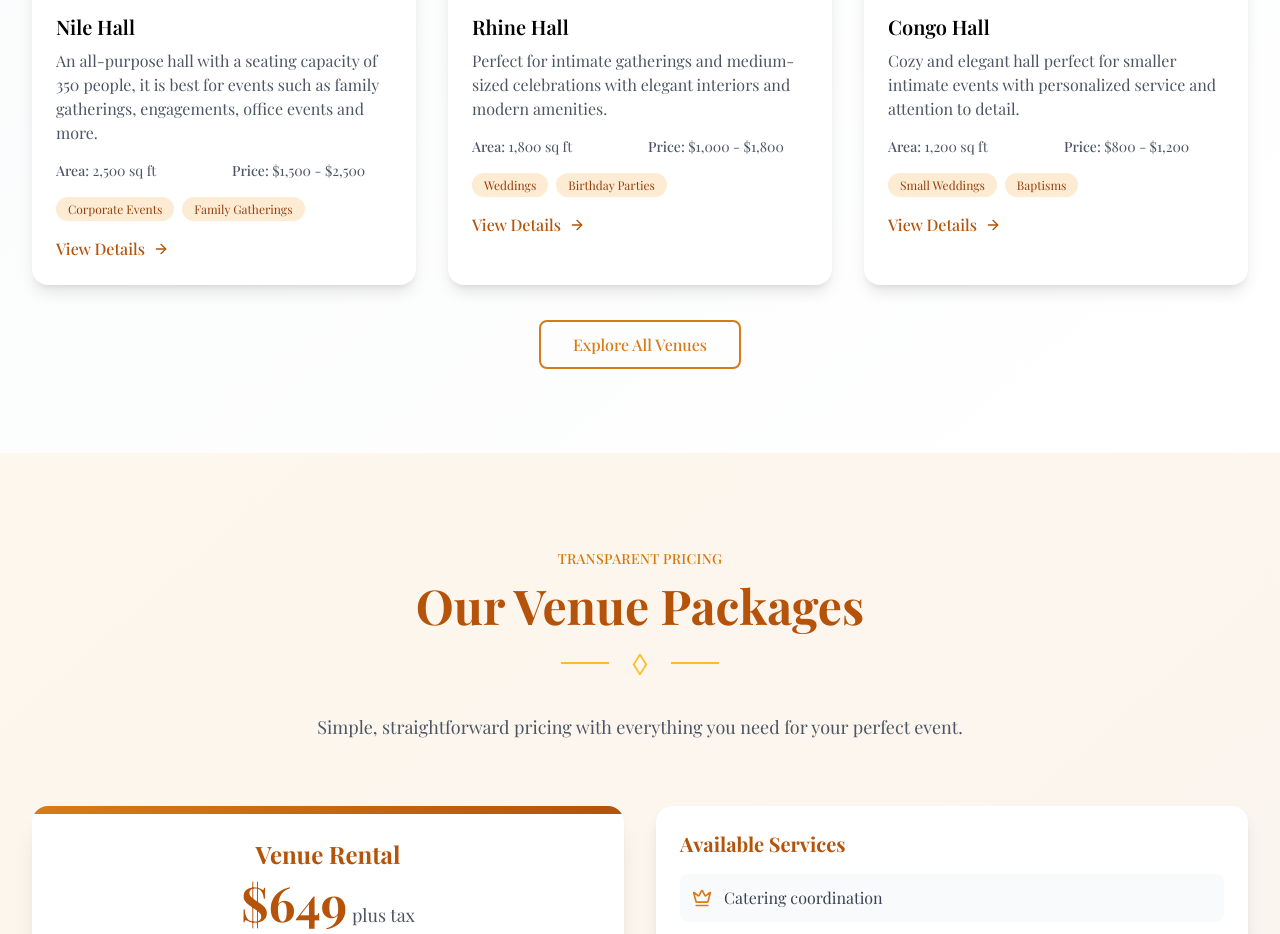
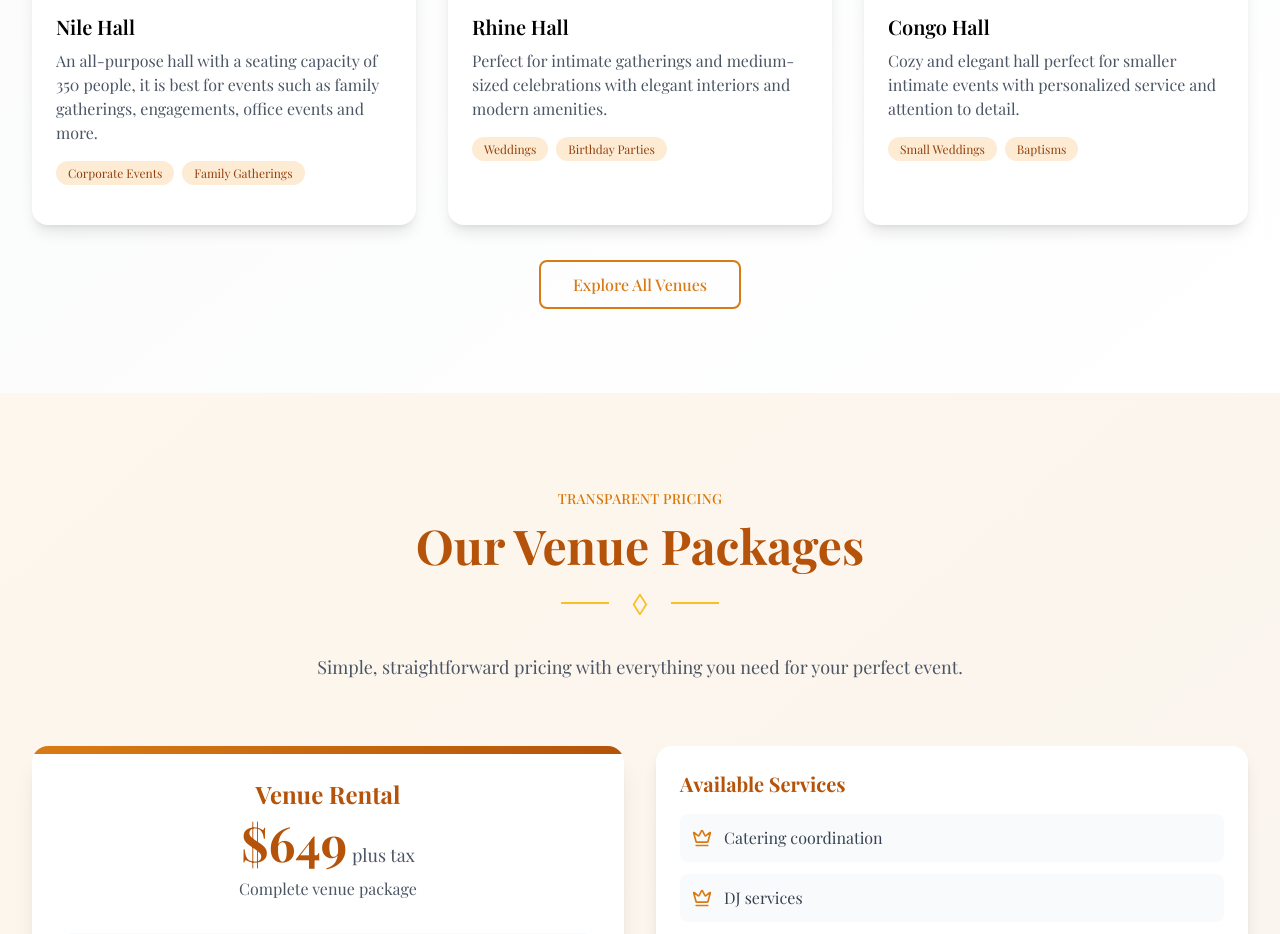
Before and after one commit to Echo5Digital/Tvs-Event-Center, a Next.js app: page / in a window 1280 px wide. Shown: the part 5100-6034 px from the top of the page. Built offline with nearby package versions, Linux system fonts and the light colour scheme; a web font is replaced by a local one.

Commit message:
feat: Simplify venue details display by removing area and price range information

```diff
--- a/src/components/CardGrid.jsx
+++ b/src/components/CardGrid.jsx
@@ -120,14 +120,7 @@ const CardGrid = ({ items, type = 'default', className = "" }) => {
           {venue.description}
         </p>
 
-        <div className="grid grid-cols-2 gap-4 mb-4 text-sm text-gray-600">
-          <div>
-            <span className="font-medium">Area:</span> {venue.area}
-          </div>
-          <div>
-            <span className="font-medium">Price:</span> {venue.priceRange}
-          </div>
-        </div>
+
 
         <div className="flex flex-wrap gap-2 mb-4">
           {venue.bestFor?.slice(0, 2).map((purpose, idx) => (
@@ -140,13 +133,7 @@ const CardGrid = ({ items, type = 'default', className = "" }) => {
           ))}
         </div>
 
-        <Link
-          href={`/venues/${venue.id}`}
-          className="inline-flex items-center text-gold-600 hover:text-gold-700 font-medium group"
-        >
-          View Details
-          <ArrowRight className="w-4 h-4 ml-2 group-hover:translate-x-1 transition-transform duration-300" />
-        </Link>
+
       </div>
     </motion.div>
   )
```
